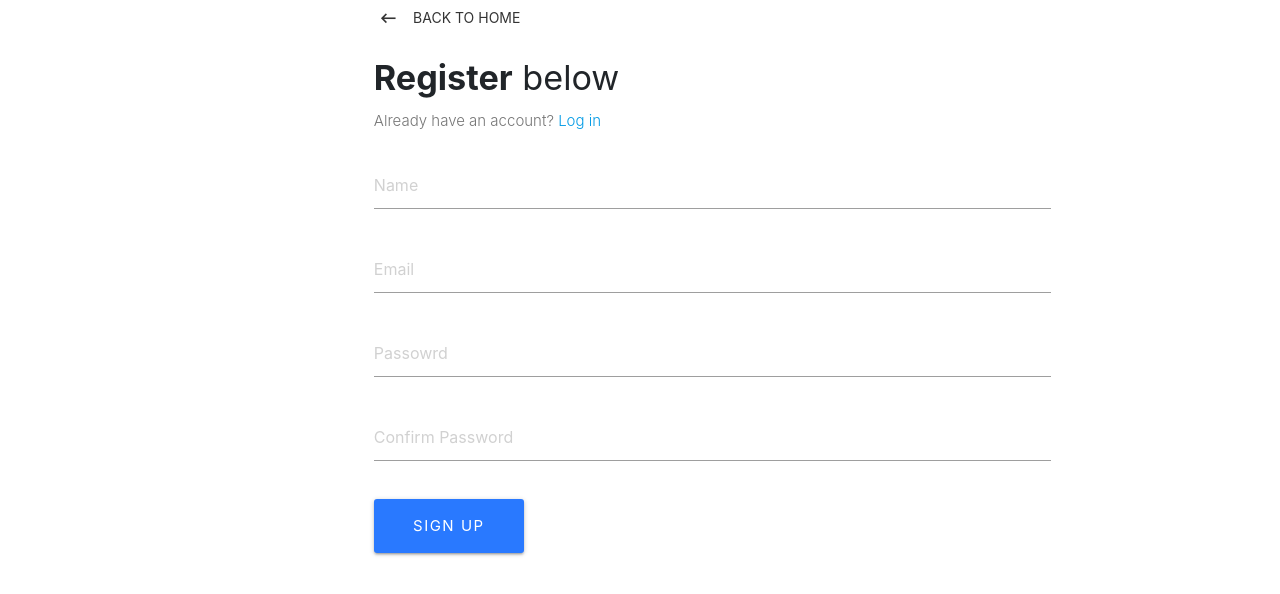
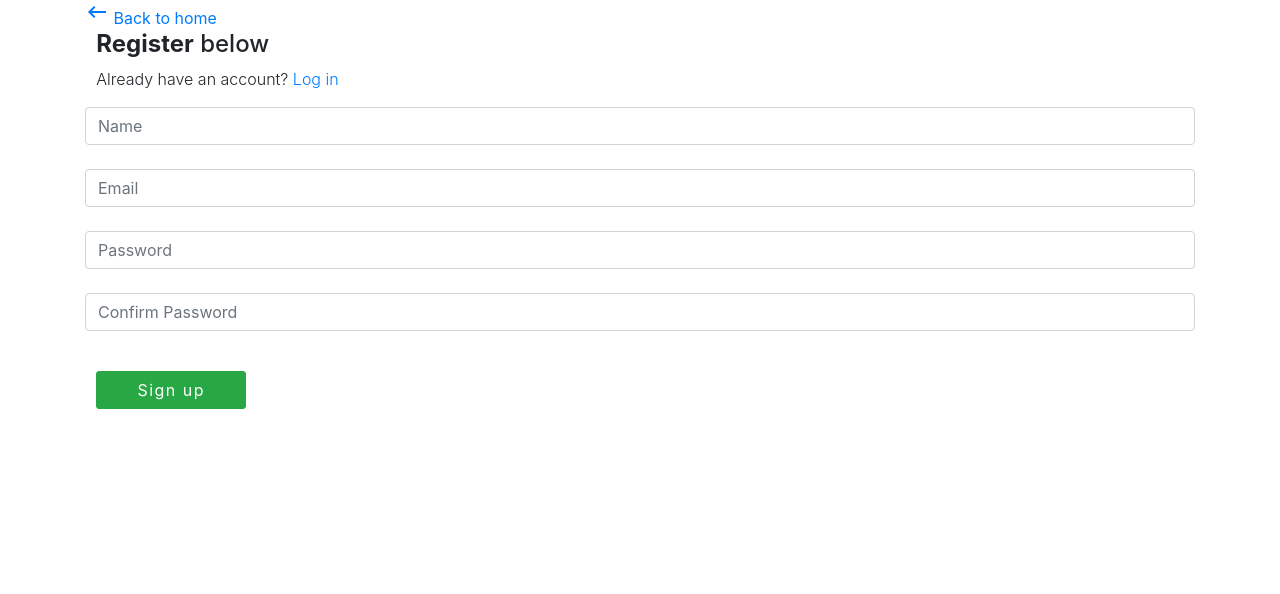
Before and after one commit to vaaranan-y/insta-recipe-frontend, a React (Create React App) app: page /register in a window 1280 px wide. Shown: the top 594 px of the page. Built offline with nearby package versions, Linux system fonts and the light colour scheme.

Commit message:
cleaned up code and UI, removing unncessary logs

```diff
--- a/public/index.html
+++ b/public/index.html
@@ -2,7 +2,7 @@
 <html lang="en">
   <head>
     <meta charset="utf-8" />
-    <link rel="shortcut icon" href="%PUBLIC_URL%/favicon.ico" />
+    <link rel="shortcut icon" href="%PUBLIC_URL%/favicon.ico" /> <!--CREDIT FOR LOGO: https://icon-icons.com/icon/soup-pottage-broth-food-bowl-dish/207984-->
     <meta name="viewport" content="width=device-width, initial-scale=1" />
     <meta name="theme-color" content="#000000" />
     <!--
@@ -26,9 +26,9 @@
     <!-- fontawesome cdn -->
     <link rel="stylesheet" href="https://use.fontawesome.com/releases/v5.2.0/css/all.css" integrity="sha384-hWVjflwFxL6sNzntih27bfxkr27PmbbK/iSvJ+a4+0owXq79v+lsFkW54bOGbiDQ" crossorigin="anonymous">
 
-    <link rel="stylesheet" href="https://cdnjs.cloudflare.com/ajax/libs/materialize/1.0.0/css/materialize.min.css">
+    <!-- <link rel="stylesheet" href="https://cdnjs.cloudflare.com/ajax/libs/materialize/1.0.0/css/materialize.min.css"> -->
     <link href="https://fonts.googleapis.com/icon?family=Material+Icons" rel="stylesheet">
-    <title>My App</title>
+    <title>Insta Recipe</title>
   </head>
   <body>
     <noscript>You need to enable JavaScript to run this app.</noscript>
--- a/src/App.js
+++ b/src/App.js
@@ -2,6 +2,7 @@ import React, { Component } from 'react';
 import { BrowserRouter as Router, Route, Routes } from 'react-router-dom';
 import './App.css';
 
+// Components
 import CreateRecipe from './components/CreateRecipe';
 import ShowRecipeList from './components/ShowRecipeList';
 import ShowRecipeDetails from './components/ShowRecipeDetails';
@@ -9,36 +10,23 @@ import UpdateRecipeInfo from './components/UpdateRecipeInfo';
 import Landing from "./components/Landing";
 import Login from "./components/Login";
 import Register from "./components/Register";
-import ProtectedRoute from "./components/ProtectedRoute";
-
 
 class App extends Component {
   render() {
     return (
-      // <Provider store={store}>
       <Router>
         <div>
-
           <Routes>
-          <Route exact path='/' element={<Landing/>} />
-          <Route exact path='/login' element={<Login/>} />
-          <Route exact path='/register' element={<Register/>} />
-          </Routes>
-
-
-
-          <Routes>
+            <Route exact path='/' element={<Landing/>} />
+            <Route exact path='/login' element={<Login/>} />
+            <Route exact path='/register' element={<Register/>} />
             <Route path='/create-recipe' element={<CreateRecipe/>} />
-            {/* <Route exact path='/show-recipes' element={<ProtectedRoute/>}>
-              <Route exact path='/show-recipes' element={<ShowRecipeList/>}/>
-            </Route> */}
             <Route exact path='/show-recipes' element={<ShowRecipeList/>}/>
             <Route path='/edit-recipe/:id' element={<UpdateRecipeInfo/>} />
             <Route path='/show-recipe/:id' element={<ShowRecipeDetails/>} />
           </Routes>
         </div>
       </Router>
-      // </Provider>
     );
   }
 }
--- a/src/components/Landing.js
+++ b/src/components/Landing.js
@@ -15,11 +15,11 @@ class Landing extends Component {
                 <div class="card-body">
                     <h5 class="card-title">Join Today!</h5>
                     <p class="card-text">Start sharing your recipes now!</p>
-                    <Link to="/register" className="btn btn-primary">Register</Link>
+                    <Link to="/register" className="btn btn-success">Register</Link>
                     <br/>
                     <br/>
                     <p class="card-text">Or login with your email!</p>
-                    <Link to="/login" className="btn btn-large waves-effect waves-light hoverable blue accent-3">Login</Link>
+                    <Link to="/login" className="btn btn-inverse btn-success">Login</Link>
                     <br/>
                 </div>
             </div>
--- a/src/components/RecipeCard.js
+++ b/src/components/RecipeCard.js
@@ -4,7 +4,6 @@ import '../App.css';
 
 const RecipeCard = (props) => {
     const recipe  = props.recipe;
-    // console.log(props.token);
     return(
         <div className="card border-secondary mb-3" style={{display: "inline-block", width: "100%", height: "250px"}}>
             <img src={recipe.imageURL} alt="Recipe" style={{height: "100%", width:"50%", objectFit: "cover"}}/>
--- a/src/components/Register.js
+++ b/src/components/Register.js
@@ -15,26 +15,6 @@ class Register extends Component {
     };
   }
 
-  // componentDidMount() {
-
-  //   const { id } = this.props.params;
-  //   console.log("Print id: " + id);
-  //   axios
-  //     .get('http://localhost:8082/api/' + id)
-  //     .then(res => {
-  //       // console.log("Print-showBookDetails-API-response: " + res.data);
-  //       this.setState({
-  //         recipe: res.data,
-  //         ingredients: res.data.ingredients,
-  //         steps: res.data.steps,
-  //         uploadDate: res.data.uploadDate
-  //       })
-  //     })
-  //     .catch(err => {
-  //       console.log("Error from ShowRecipeDetails");
-  //     })
-  // };
-
   componentWillReceiveProps(nextProps) {
     if (nextProps.errors) {
       this.setState({
@@ -44,13 +24,13 @@ class Register extends Component {
   }
 
 onChange = e => {
-    console.log(e.target.name)
+    // console.log(e.target.name)
     this.setState({ [e.target.name]: e.target.value });
   };
 onSubmit = e => {
     e.preventDefault();
-    console.log(this.state.name)
-    console.log(this.state.email)
+    // console.log(this.state.name)
+    // console.log(this.state.email)
 const newUser = {
       name: this.state.name,
       email: this.state.email,
@@ -58,7 +38,7 @@ const newUser = {
       password2: this.state.password2
     };
 
-console.log(newUser);
+// console.log(newUser);
 axios.post("https://insta-recipe-blog-app.herokuapp.com/api/users/register",newUser).then(res =>{
   console.log("new user created");
 }).catch(err => {
@@ -90,7 +70,7 @@ axios.post("https://insta-recipe-blog-app.herokuapp.com/api/users/register",newU
 
 
               <form noValidate onSubmit={this.onSubmit}>
-                <div className="input-field col s12">
+                <div className="form-outline mb-4">
                   <input
                     onChange={this.onChange}
                     error={this.state.errors.name}
@@ -101,11 +81,11 @@ axios.post("https://insta-recipe-blog-app.herokuapp.com/api/users/register",newU
                       invalid: this.state.errors.name
                     })}
                     onChange={this.onChange}
+                    class="form-control"
                   />
-
                   <span className="red-text">{this.state.errors.name}</span>
                 </div>
-                <div className="input-field col s12">
+                <div className="form-outline mb-4">
                   <input
                     onChange={this.onChange}
                     error={this.state.errors.name}
@@ -116,24 +96,26 @@ axios.post("https://insta-recipe-blog-app.herokuapp.com/api/users/register",newU
                       invalid: this.state.errors.email
                     })}
                     onChange={this.onChange}
+                    class="form-control"
                   />
                   <span className="red-text">{this.state.errors.email}</span>
                 </div>
-                <div className="input-field col s12">
+                <div className="form-outline mb-4">
                   <input
                     onChange={this.onChange}
                     error={this.state.errors.password}
                     name="password"
                     type="password"
-                    placeholder="Passowrd"
+                    placeholder="Password"
                     className={classnames("", {
                       invalid: this.state.errors.passowrd
                     })}
                     onChange={this.onChange}
+                    class="form-control"
                   />
                   <span className="red-text">{this.state.errors.password}</span>
                 </div>
-                <div className="input-field col s12">
+                <div className="form-outline mb-4">
                   <input
                     onChange={this.onChange}
                     error={this.state.errors.password2}
@@ -144,6 +126,7 @@ axios.post("https://insta-recipe-blog-app.herokuapp.com/api/users/register",newU
                       invalid: this.state.errors.password2
                     })}
                     onChange={this.onChange}
+                    class="form-control"
                   />
                   <span className="red-text">{this.state.errors.password2}</span>
                 </div>
@@ -157,6 +140,7 @@ axios.post("https://insta-recipe-blog-app.herokuapp.com/api/users/register",newU
                     }}
                     type="submit"
                     className="btn btn-large waves-effect waves-light hoverable blue accent-3"
+                    class="btn btn-inverse btn-success"
                   >
                     Sign up
                   </button>
--- a/src/components/ShowRecipeDetails.js
+++ b/src/components/ShowRecipeDetails.js
@@ -18,12 +18,9 @@ class ShowRecipeDetails extends Component {
   componentDidMount() {
 
     const { id } = this.props.params;
-    console.log("Print id: " + id);
     axios
       .get('https://insta-recipe-blog-app.herokuapp.com/api/'+id+'?token='+this.props.location.state.token.token)
       .then(res => {
-        // console.log("Print-showBookDetails-API-response: " + res.data);
-        console.log(this.props.location.state.token.email)
         this.setState({
           recipe: res.data,
           ingredients: res.data.ingredients,
@@ -51,14 +48,13 @@ class ShowRecipeDetails extends Component {
 
 
   render() {
-    console.log(this.props.location.state.token.token);
+
     var recipe = this.state.recipe;
     var ingredients = this.state.ingredients;
     var stepsPrint = []
       for(var i = 0; i < this.state.steps.length; i++){
         stepsPrint.push(this.state.steps[i])
       }
-    console.log(ingredients[0]);
     // var ingredientList = recipe.ingredients;
     // var ingredientList = recipe.ingredients.map((ingredient, k) =>
     //       <tr>ingredient</tr>
--- a/src/components/ShowRecipeList.js
+++ b/src/components/ShowRecipeList.js
@@ -52,7 +52,6 @@ class ShowRecipeList extends Component {
       recipeList = recipes.map((recipe, k) =>
         <RecipeCard token = {this.props.location.state} recipe={recipe} key={k} />
       );
-      console.log(typeof(recipes));
     }
 
 
@@ -66,7 +65,7 @@ class ShowRecipeList extends Component {
               <h2 className="display-4 text-center">Insta Recipe</h2>
             </div>
 
-            <div className="col-md-11">
+            <div className="col-md-12">
               <Link to="/login" className="btn btn-outline-danger float-left" onClick={this.logout}>
                 Logout
               </Link>
```
Also changed, not shown: src/components/CreateRecipe.js (+3 -11 lines), src/components/Login.js (+6 -6 lines), src/components/ProtectedRoute.js (deleted, +0 -34 lines), src/components/UpdateRecipeInfo.js (+4 -9 lines), 1 other file (tests, documents, lock files or other folders).
